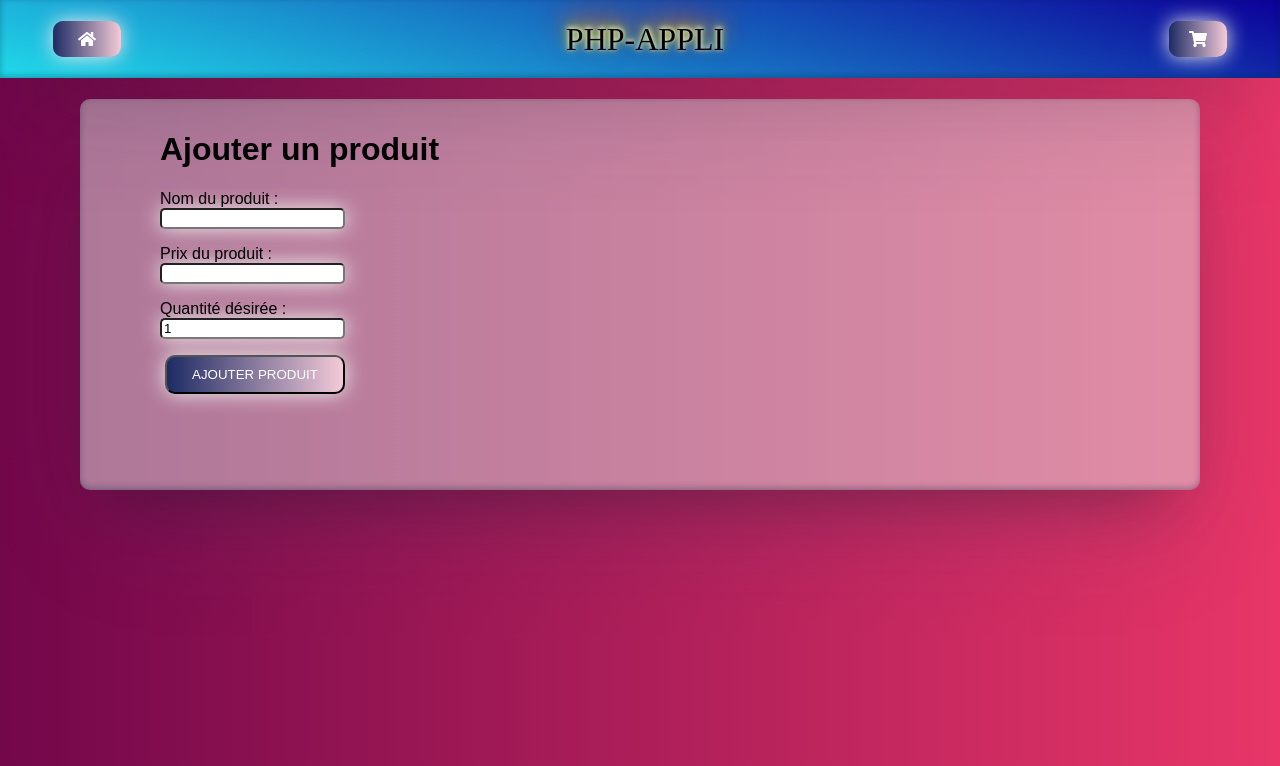
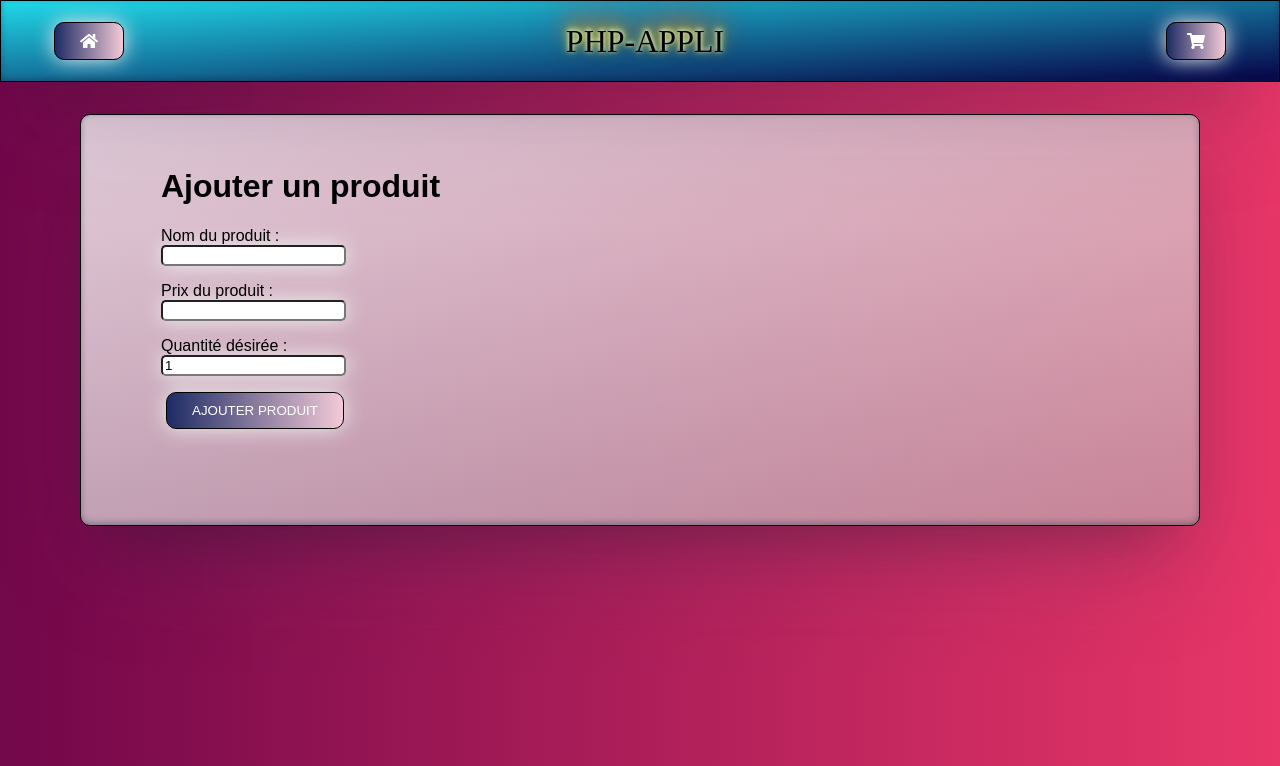
Before and after one commit to trochaudpj/app_php, a PHP site: page / in a window 1280 px wide. Shown: the top 766 px of the page. Run offline with PHP 8.4, Linux system fonts and the light colour scheme.

Commit message:
ajustements graphiques

```diff
--- a/CSS/style.css
+++ b/CSS/style.css
@@ -3,26 +3,27 @@
 }
 body {
     margin: 0;
-    background-image: linear-gradient(90deg, rgb(114, 7, 74),rgb(232, 54, 104));
+    background-image: linear-gradient(to right , rgb(114, 7, 74),rgb(232, 54, 104));
 }
 .wrapper{
-
-    background-color: rgb(228, 230, 229,0.5);
-    margin-left: 5em;
+    background-image: linear-gradient(to right bottom, rgba(255, 255, 255, 0.8),rgba(185, 184, 184, 0.6));
+        margin-left: 5em;
     margin-right: 5em;
+    margin-top: 2em;
     padding: 5em;
     padding-top: 0%;
     border-radius: 10px;
     box-shadow: rgba(50, 50, 93, 0.25) 0px 50px 100px -20px, rgba(0, 0, 0, 0.3) 0px 30px 60px -30px, rgba(10, 37, 64, 0.35) 0px -2px 6px 0px inset;
+    border: 1px solid black;
 }
 #menu{
-    background-image: linear-gradient(15deg, rgb(32, 218, 233),rgb(13, 0, 153));
+    background-image: linear-gradient(to right bottom, rgb(32, 218, 233),rgb(7, 1, 70));
     display: flex;
     justify-content: space-between;
     align-items: center;
     position: relative;
     box-shadow: rgba(50, 50, 93, 0.25) 0px 50px 100px -20px, rgba(0, 0, 0, 0.3) 0px 30px 60px -30px, rgba(10, 37, 64, 0.35) 0px -2px 6px 0px inset;
-
+    border: 1px solid black;
 }
 .side-spaced{
     padding: 1em 3em;
@@ -38,6 +39,7 @@ body {
     background-size: 200% auto;
     color: white;
     box-shadow: 0 0 20px #eee;
+    border: 1px solid black;
     border-radius: 10px;
     display: block;
     text-decoration: none;
@@ -161,9 +163,7 @@ h1,h2,p{
 h1{
     padding-top: 1em;
 }
-#message{
 
-}
 
 
 .dropdown {
@@ -172,14 +172,17 @@ h1{
   }
 
   .dropdown-content {
+      align-items: center;
+      font-size: x-small;
     text-align: left;
     display: none;
     position: absolute;
-    background-color: #8d8c8c81;
+    background-color: #ffffffbb;
     color: black;
-    right: 20%;
-    min-width: 160px;
+    top: 36px;
+    right: 0px;
     box-shadow: 0px 8px 16px 0px rgba(0,0,0,0.2);
+    box-shadow: rgba(50, 50, 93, 0.25) 0px 50px 100px -20px, rgba(0, 0, 0, 0.3) 0px 30px 60px -30px, rgba(10, 37, 64, 0.35) 0px -2px 6px 0px inset;
     padding: 12px 16px;
     border-radius: 10px;
     border: 1px solid black;
```
